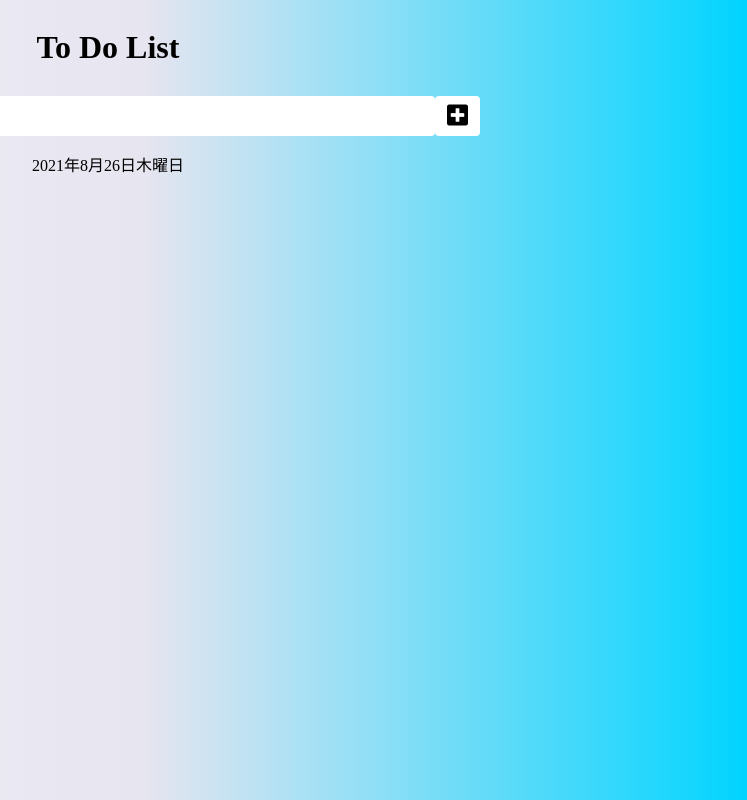
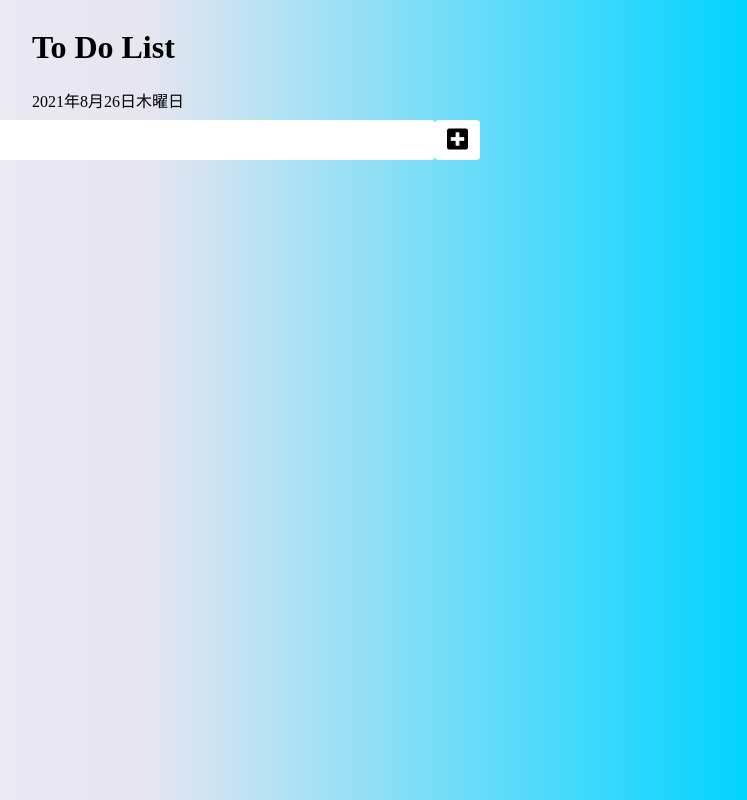
Before and after one commit to Ikko-T/to-do-list, a plain HTML site: page index.html in a window 1280 px wide. Shown: the whole page, without its empty margins (532-1279 px from the left). Drawn offline with Linux system fonts and the light colour scheme.

Commit message:
Changed a position of the clock displayed.

```diff
--- a/index.html
+++ b/index.html
@@ -11,6 +11,7 @@
   <body>
     <header>
       <h1>To Do List</h1>
+      <div id="today"></div>
     </header>
 
     <div class="container">
--- a/todo.js
+++ b/todo.js
@@ -1,4 +1,5 @@
 /////////// CALENDAR //////////////
+const getToday = () => {
   const today = new Date();
   const currentYear = today.getFullYear();
   const currentMonth = today.getMonth() + 1;
@@ -8,7 +9,12 @@ const day = today.getDay();
   const days = ['日', '月', '火', '水', '木', '金', '土'];
   const currentDay = days[day];
 
-document.write(currentYear + '年' + currentMonth + '月' + currentDate + '日' + currentDay + '曜日');
+  const now = currentYear + '年' + currentMonth + '月' + currentDate + '日' + currentDay + '曜日';
+
+  return now;
+};
+
+document.getElementById('today').innerHTML = getToday();
 
 //////////// TODO LIST //////////////
 const addButton = document.querySelector('.todo-button');
```
Also changed, not shown: 1 other file. Lines whose indentation alone changed are shown as unchanged.
